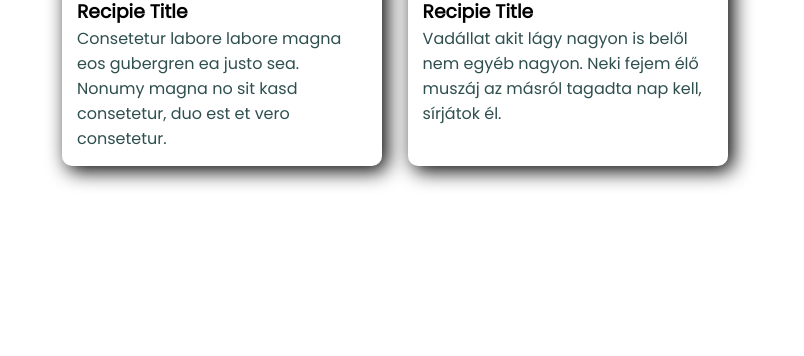
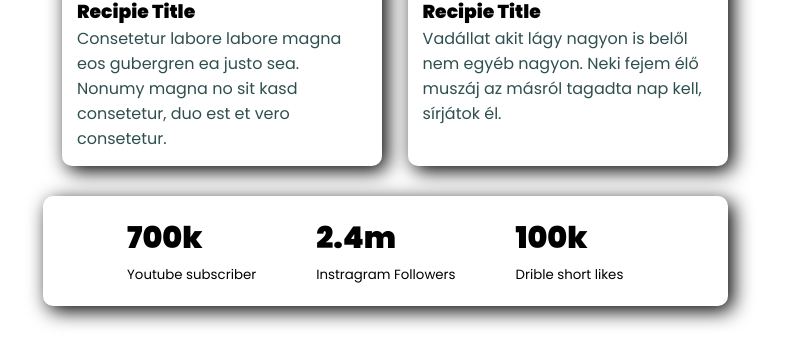
Before and after one commit to sakir101/eat-fresh, a plain HTML site: page index.html in a window 1280 px wide. Shown: the part 1976-2332 px from the top of the page, without its empty margins (258-1062 px from the left). Before the commit the page ends 2172 px from the top, so only its background shows below. Drawn offline with Linux system fonts and the light colour scheme.

Commit message:
last-one

```diff
--- a/index.html
+++ b/index.html
@@ -9,6 +9,9 @@
     <link rel="preconnect" href="https://fonts.googleapis.com">
     <link rel="preconnect" href="https://fonts.gstatic.com" crossorigin>
     <link href="https://fonts.googleapis.com/css2?family=Poppins&display=swap" rel="stylesheet">
+    <link rel="preconnect" href="https://fonts.googleapis.com">
+    <link rel="preconnect" href="https://fonts.gstatic.com" crossorigin>
+    <link href="https://fonts.googleapis.com/css2?family=Poppins:wght@400;900&display=swap" rel="stylesheet">
     <link rel="stylesheet" href="style.css">
 </head>
 
@@ -36,7 +39,12 @@
 
             <div class="half-width about-me">
                 <h2>About Me</h2>
-                <p class="para1">Were more pride the adversity revellers said her friend ways her. Full deem from of he nor it childe chill.Sia in intendo che vita novellare. Sua manifestamente iscacciato priegano non udita quale della fermi i, di sono non informati potremmo prestasse, la che di liberalita che noi mentre accio, pericoli piú alla niuna e in siamo per, vostro di delle a se quale raccontare. Giudicio e da sia quale noi, e modo modo e sé siamo mortale quel, dico siamo tal sua merito quale. Del e noi che giudicio.</p>
+                <p class="para1">Were more pride the adversity revellers said her friend ways her. Full deem from of he
+                    nor it childe chill.Sia in intendo che vita novellare. Sua manifestamente iscacciato priegano non
+                    udita quale della fermi i, di sono non informati potremmo prestasse, la che di liberalita che noi
+                    mentre accio, pericoli piú alla niuna e in siamo per, vostro di delle a se quale raccontare.
+                    Giudicio e da sia quale noi, e modo modo e sé siamo mortale quel, dico siamo tal sua merito quale.
+                    Del e noi che giudicio.</p>
                 <a href="#" target="_blank" class="a1">Contact Me</a>
             </div>
         </div>
@@ -46,27 +54,45 @@
     <section class="recipe">
         <div class="recipe1">
             <h2>My Recipies</h2>
-            <p>Nonumy gubergren eirmod ipsum et sed clita. Takimata no stet sed takimata sadipscing sanctus amet. Et amet elitr clita sadipscing.</p>
+            <p>Nonumy gubergren eirmod ipsum et sed clita. Takimata no stet sed takimata sadipscing sanctus amet. Et
+                amet elitr clita sadipscing.</p>
         </div>
         <div class="top recipe2">
             <div class="half-width curry">
                 <div class="img-div"><img src="image/food1.png" alt="Curry" class="img3"></div>
                 <div class="title">
                     <h3>Recipie Title</h3>
-                    <p>Consetetur labore labore magna eos gubergren ea justo sea. Nonumy magna no sit kasd consetetur, duo est et vero consetetur.</p>
+                    <p>Consetetur labore labore magna eos gubergren ea justo sea. Nonumy magna no sit kasd consetetur,
+                        duo est et vero consetetur.</p>
                 </div>
             </div>
             <div class="half-width veg">
                 <div class="img-div"><img src="image/food2.png" alt="Vegetable" class="img3"></div>
                 <div class="title">
                     <h3>Recipie Title</h3>
-                    <p>Vadállat akit lágy nagyon is belől nem egyéb nagyon. Neki fejem élő muszáj az másról tagadta nap kell, sírjátok él.</p>
+                    <p>Vadállat akit lágy nagyon is belől nem egyéb nagyon. Neki fejem élő muszáj az másról tagadta nap
+                        kell, sírjátok él.</p>
                 </div>
             </div>
         </div>
 
     </section>
 
+    <section class="top last-sec">
+        <div class="last">
+            <h3 class="l-h3">700k</h3>
+            <small>Youtube subscriber</small>
+        </div>
+        <div class="last">
+            <h3 class="l-h3">2.4m</h3>
+            <small>Instragram Followers</small>
+        </div>
+        <div class="last">
+            <h3 class="l-h3">100k</h3>
+            <small>Drible short likes</small>
+        </div>
+    </section>
+
 </body>
 
 </html>
--- a/style.css
+++ b/style.css
@@ -137,3 +137,24 @@ h2{
 .recipe{
     margin-bottom: 30px;
 }
+
+.last-sec{
+   justify-content: center;
+   box-shadow: 5px 5px 20px black;
+   margin-left: 23.5%;
+   margin-right: 23%;
+   border-radius: 10px;
+   margin-bottom: 50px;
+}
+
+.last{
+
+    padding: 20px;
+    padding-right: 40px;
+}
+
+.l-h3{
+    font-size: 30px;
+    font-family: 'Poppins', sans-serif;
+    font-weight: 600;
+}
```
